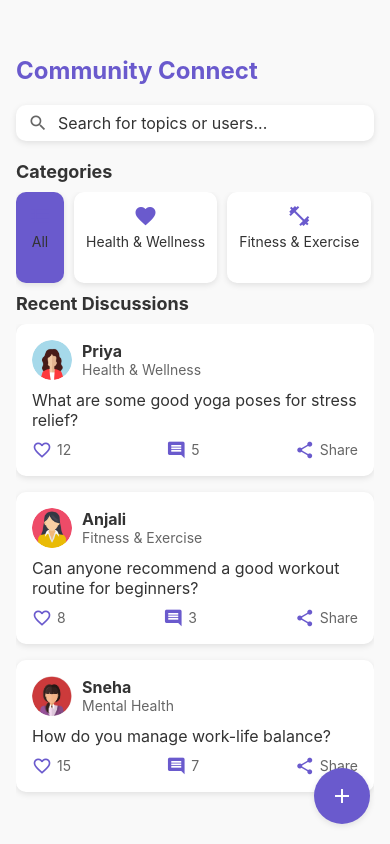
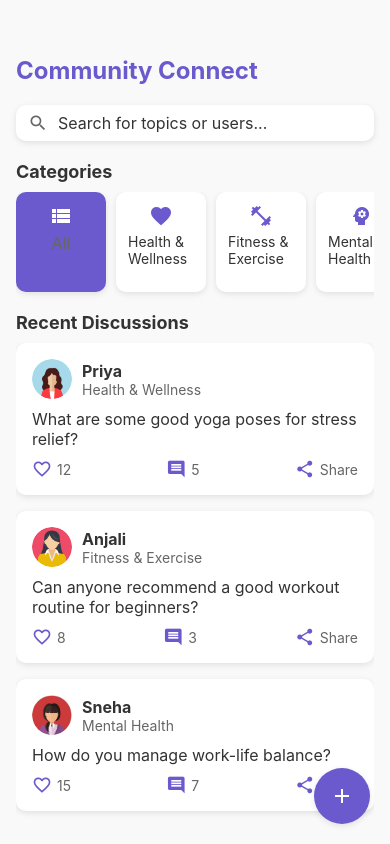
Before and after one commit to Purbasa2003/Wellio_Medi-Connect, a React Native app: screen /CommunityConnect in a window 390 px wide. Built offline with nearby package versions, Linux system fonts and the light colour scheme.

Commit message:
CommunityScreen Updates

```diff
--- a/app/CommunityConnectScreen.jsx
+++ b/app/CommunityConnectScreen.jsx
@@ -111,8 +111,11 @@ const CommunityConnectScreen = () => {
       ]}
       onPress={() => setSelectedCategory(item)}
     >
-      <Icon name={item.icon} size={24} color="#6a5acd" />
-      <Text style={styles.categoryText}>{item.title}</Text>
+      <Icon name={item.icon} size={24} color={selectedCategory?.id === item.id ? "#fff" : "#6a5acd"} />
+      <Text style={[
+      styles.categoryText,
+      selectedCategory?.id === item.id && styles.selectedCategoryText,
+    ]}>{item.title}</Text>
     </TouchableOpacity>
   );
 
@@ -162,6 +165,7 @@ const CommunityConnectScreen = () => {
       </View>
 
       {/* Categories */}
+      <View style={styles.topContent}>
       <Text style={styles.sectionTitle}>Categories</Text>
       <FlatList
         data={categories}
@@ -171,8 +175,10 @@ const CommunityConnectScreen = () => {
         showsHorizontalScrollIndicator={false}
         contentContainerStyle={styles.categoryList}
       />
+      </View>
 
       {/* Posts */}
+      <View style={styles.discussionContainer}>
       <Text style={styles.sectionTitle}>Recent Discussions</Text>
       <FlatList
         data={filteredPosts}
@@ -180,6 +186,7 @@ const CommunityConnectScreen = () => {
         keyExtractor={(item) => item.id}
         showsVerticalScrollIndicator={false}
       />
+      </View>
 
       {/* Create Post Button */}
       <TouchableOpacity
@@ -266,6 +273,13 @@ const styles = StyleSheet.create({
     backgroundColor: '#f9f9f9',
     padding: 16,
   },
+  topContent: {
+    // This will contain the categories section
+    marginBottom: 10,
+  },
+  discussionContainer: {
+    flex: 1, // This will make it take the remaining space
+  },
   header: {
     flexDirection: 'row',
     justifyContent: 'space-between',
@@ -319,9 +333,12 @@ const styles = StyleSheet.create({
     shadowOpacity: 0.1,
     shadowRadius: 6,
     elevation: 3,
+    width: 90,  // Fixed width ensures consistency
+    height: 100, // Fixed height ensures consistency
   },
   selectedCategoryItem: {
     backgroundColor: '#6a5acd',
+
   },
   categoryText: {
     fontSize: 14,
```
